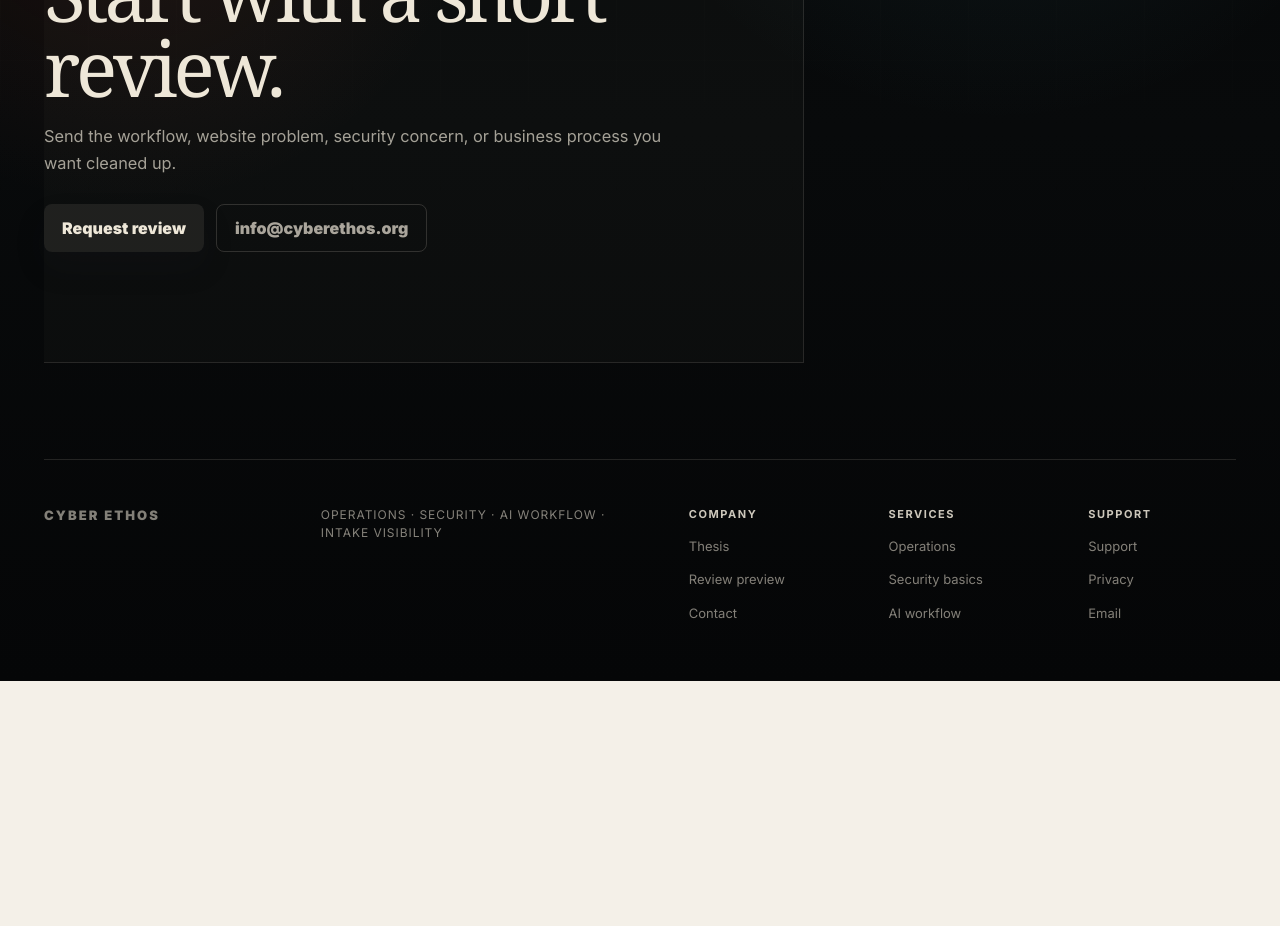
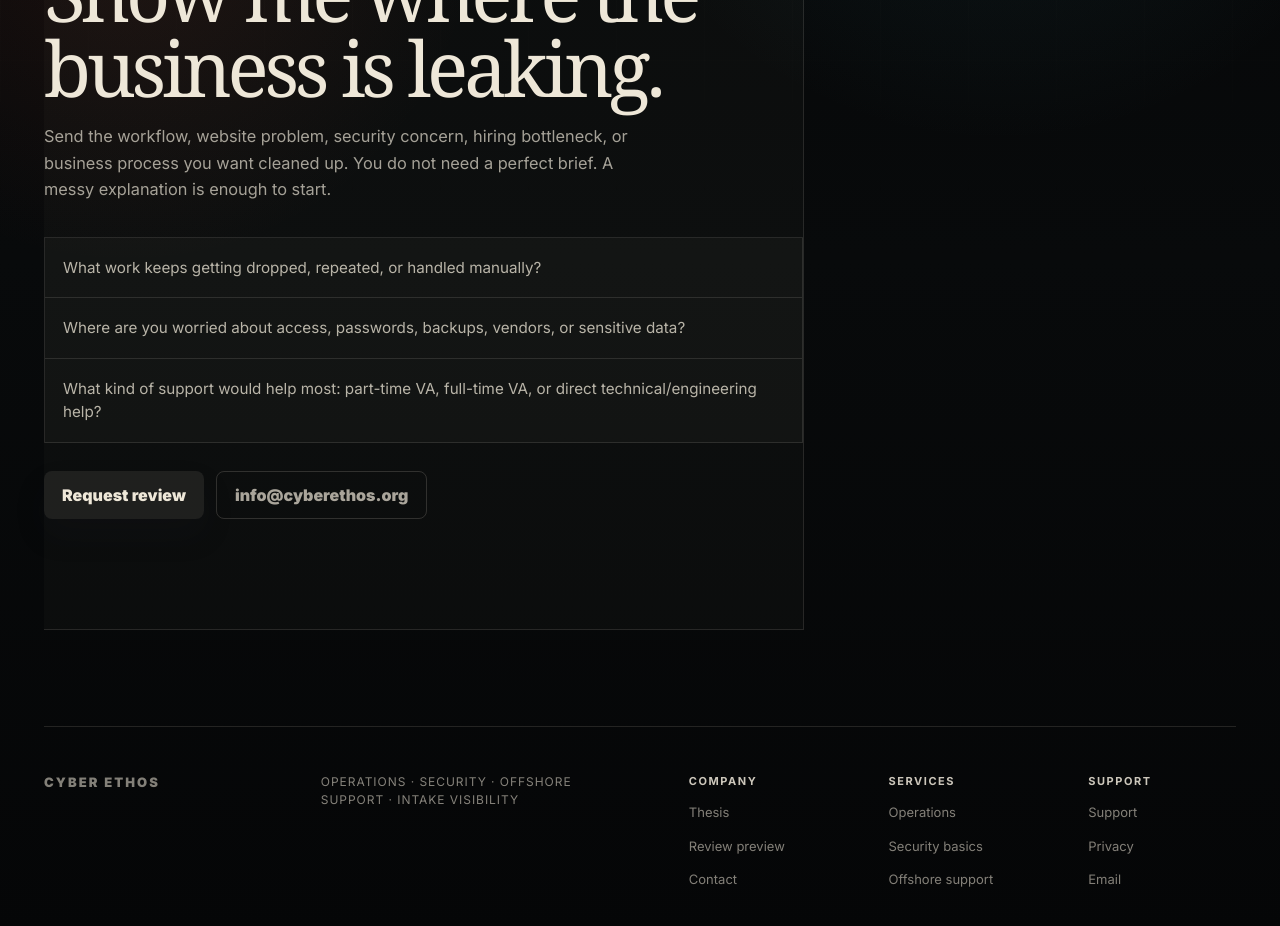
Before and after one commit to asleigher-arch/cyberethos-site, a Next.js app: page /contact in a window 1280 px wide. Shown: the part 380-1306 px from the top of the page. Before the commit the page ends 1061 px from the top, so only its background shows below. Built offline with nearby package versions, Linux system fonts and the light colour scheme.

Commit message:
Update Cyber Ethos offshore support positioning

```diff
--- a/app/contact/page.jsx
+++ b/app/contact/page.jsx
@@ -3,18 +3,29 @@
 import { SiteLayout } from "@/components/SiteLayout";
 
 const emailUrl =
-  "https://mail.google.com/mail/?view=cm&fs=1&to=info@cyberethos.org&su=Cyber%20Ethos%20Operator%20Review";
+  "mailto:info@cyberethos.org?subject=Cyber%20Ethos%20Review%20Request&body=Name%3A%0ACompany%3A%0AWebsite%3A%0AWhat%20is%20leaking%20time%2C%20trust%2C%20control%2C%20or%20security%3F%0AWhat%20support%20would%20help%20most%3A%20part-time%20VA%2C%20full-time%20VA%2C%20or%20engineering%20help%3F%0AWhat%20have%20you%20already%20tried%3F%0A";
+
+const intakePrompts = [
+  "What work keeps getting dropped, repeated, or handled manually?",
+  "Where are you worried about access, passwords, backups, vendors, or sensitive data?",
+  "What kind of support would help most: part-time VA, full-time VA, or direct technical/engineering help?"
+];
 
 export default function ContactPage() {
   return (
     <SiteLayout active="/contact">
       <section className="operator-page contact-panel">
-        <p className="eyebrow">Contact</p>
-        <h1>Start with a short review.</h1>
+        <p className="eyebrow">Request Review</p>
+        <h1>Show me where the business is leaking.</h1>
         <p>
-          Send the workflow, website problem, security concern, or business
-          process you want cleaned up.
+          Send the workflow, website problem, security concern, hiring bottleneck, or business process you want cleaned up. You do not need a perfect brief. A messy explanation is enough to start.
         </p>
+
+        <div className="contact-intake" aria-label="Review request prompts">
+          {intakePrompts.map((prompt) => (
+            <div key={prompt}>{prompt}</div>
+          ))}
+        </div>
 
         <div className="contact-actions">
           <a href={emailUrl} target="_blank" rel="noreferrer">
--- a/app/globals.css
+++ b/app/globals.css
@@ -1633,6 +1633,24 @@ a {
   margin-top: 28px;
 }
 
+.contact-intake {
+  display: grid;
+  gap: 0;
+  margin-top: 34px;
+  border-top: 1px solid rgba(238, 231, 216, 0.12);
+  border-left: 1px solid rgba(238, 231, 216, 0.12);
+}
+
+.contact-intake div {
+  border-right: 1px solid rgba(238, 231, 216, 0.12);
+  border-bottom: 1px solid rgba(238, 231, 216, 0.12);
+  background: rgba(238, 231, 216, 0.025);
+  color: rgba(238, 231, 216, 0.76);
+  padding: 18px;
+  font-size: 0.95rem;
+  line-height: 1.55;
+}
+
 @media (max-width: 900px) {
   .operator-site {
     grid-template-columns: 1fr;
@@ -2058,6 +2076,15 @@ a {
   border-left: 1px solid rgba(238, 231, 216, 0.12);
 }
 
+.deliverable-grid {
+  display: grid;
+  grid-template-columns: repeat(3, minmax(0, 1fr));
+  gap: 0;
+  margin-top: 48px;
+  border-top: 1px solid rgba(238, 231, 216, 0.12);
+  border-left: 1px solid rgba(238, 231, 216, 0.12);
+}
+
 .service-card,
 .visibility-list div,
 .contact-panel {
@@ -2299,6 +2326,10 @@ a {
     grid-template-columns: repeat(2, minmax(0, 1fr));
   }
 
+  .deliverable-grid {
+    grid-template-columns: 1fr;
+  }
+
   .readiness-panel,
   .cyber-figure {
     max-width: 560px;
@@ -2332,6 +2363,7 @@ a {
   }
 
   .gap-grid,
+  .deliverable-grid,
   .readiness-table div,
   .operator-footer nav,
   .final-review-cta {
--- a/app/layout.jsx
+++ b/app/layout.jsx
@@ -1,9 +1,9 @@
 import "./globals.css";
 
 export const metadata = {
-  title: "Cyber Ethos Operator",
+  title: "Cyber Ethos | Small Business Operations and Offshore Support",
   description:
-    "A simple operator report that gives small business owners visibility into operations, security basics, AI workflow, and web intake."
+    "Cyber Ethos helps small business owners find where they are leaking time, trust, control, or security, then plan practical offshore support and direct engineering help."
 };
 
 export default function RootLayout({ children }) {
--- a/app/page.jsx
+++ b/app/page.jsx
@@ -15,8 +15,8 @@ const gaps = [
   },
   {
     number: "03",
-    title: "AI workflow fit",
-    text: "Where AI can remove friction without creating new exposure, confusion, or loss of control."
+    title: "Offshore support fit",
+    text: "Where full-time or part-time virtual assistants and direct technical talent can remove bottlenecks without losing control."
   },
   {
     number: "04",
@@ -29,7 +29,7 @@ const reviewRows = [
   { label: "OVERALL", value: "54", note: "Useful upside. Cleanup needed first." },
   { label: "OPERATIONS", value: "41", note: "Ownership and follow-up gaps." },
   { label: "SECURITY", value: "36", note: "MFA, access, backups, recovery." },
-  { label: "AI FIT", value: "76", note: "Strong admin automation potential." }
+  { label: "TALENT FIT", value: "76", note: "Strong support and delivery potential." }
 ];
 
 const process = [
@@ -37,6 +37,21 @@ const process = [
   "Find the gaps creating risk or wasted time",
   "Separate quick fixes from deeper cleanup",
   "Deliver a plain-English action plan"
+];
+
+const deliverables = [
+  {
+    title: "Leak map",
+    text: "A plain-English view of where time, trust, control, or security is slipping through the cracks."
+  },
+  {
+    title: "First cleanup moves",
+    text: "The few fixes to handle before adding another tool, contractor, virtual assistant, or engineering resource."
+  },
+  {
+    title: "Hiring fit note",
+    text: "Which roles can be handled by part-time support, full-time offshore help, or a direct engineering team."
+  }
 ];
 
 function CyberFigure() {
@@ -65,7 +80,7 @@ function CyberFigure() {
         </div>
         <div>
           <dt>DOMAIN</dt>
-          <dd>Operations · Security · AI</dd>
+          <dd>Operations · Security · Talent</dd>
         </div>
         <div>
           <dt>OUTPUT</dt>
@@ -163,10 +178,10 @@ export default function HomePage() {
     <SiteLayout active="/">
       <section className="operator-hero brief-hero">
         <div className="hero-brief">
-          <p className="eyebrow">CYBER ETHOS · SMALL BUSINESS READINESS · PRACTICAL SECURITY</p>
+          <p className="eyebrow">CYBER ETHOS · SMALL BUSINESS READINESS · OFFSHORE SUPPORT</p>
           <h1>Small businesses do not need more tools. They need to know what is leaking time, trust, and control.</h1>
           <p className="subheading">
-            Cyber Ethos reviews your operations, security basics, AI workflow fit, and web intake, then gives you a practical cleanup report.
+            Cyber Ethos reviews your operations, security basics, web intake, and offshore hiring fit, then gives you a practical cleanup and staffing plan.
           </p>
           <div className="hero-actions">
             <a href="/contact">Request review</a>
@@ -214,7 +229,7 @@ export default function HomePage() {
           <div>
             <h2>A clear read on what to fix first.</h2>
             <p>
-              The report is not a generic dashboard. It is a short operator brief showing the friction, risk, and automation opportunities that matter right now.
+              The report is not a generic dashboard. It is a short operator brief showing the friction, risk, and offshore support opportunities that matter right now.
             </p>
             <ReviewSignalFigure />
           </div>
@@ -236,8 +251,24 @@ export default function HomePage() {
         </div>
       </section>
 
+      <section className="operator-section deliverable-section" id="deliverables">
+        <div className="section-kicker"><span>04</span><em>WHAT YOU GET</em></div>
+        <div className="section-title">
+          <h2>A short report owners can actually use.</h2>
+        </div>
+        <div className="deliverable-grid">
+          {deliverables.map((item, index) => (
+            <article key={item.title} className="service-card gap-card">
+              <span>{String(index + 1).padStart(2, "0")}</span>
+              <h3>{item.title}</h3>
+              <p>{item.text}</p>
+            </article>
+          ))}
+        </div>
+      </section>
+
       <section className="operator-section process-section-dark" id="process">
-        <div className="section-kicker"><span>04</span><em>PROCESS</em></div>
+        <div className="section-kicker"><span>05</span><em>PROCESS</em></div>
         <div className="split-section illustrated-section">
           <div>
             <h2>Review the business like an operator, not a software salesperson.</h2>
--- a/app/privacy/page.jsx
+++ b/app/privacy/page.jsx
@@ -16,7 +16,7 @@ export default function PrivacyPage() {
         <div className="legal-card">
           <p>
             Cyber Ethos Operator is a local self-assessment app for small-business operations,
-            security basics, and automation readiness. This policy explains what information the
+            security basics, and offshore support readiness. This policy explains what information the
             current version of the app collects and how purchase processing works.
           </p>
 
--- a/app/support/page.jsx
+++ b/app/support/page.jsx
@@ -36,7 +36,7 @@ export default function SupportPage() {
           <h2>What the app does</h2>
           <p>
             Cyber Ethos Operator gives small-business owners a short self-assessment across
-            operations, security basics, and automation readiness. The paid report provides scores,
+            operations, security basics, and offshore support readiness. The paid report provides scores,
             top findings, practical next moves, and a 30-day cleanup plan.
           </p>
 
--- a/components/HeroScene.jsx
+++ b/components/HeroScene.jsx
@@ -38,7 +38,7 @@ export default function HeroScene() {
           animate={{ opacity: 1, y: 0, filter: "blur(0px)" }}
           transition={{ duration: 0.9, ease: [0.22, 1, 0.36, 1] }}
         >
-          Ambient AI operating systems
+          Offshore operating support
         </Motion.p>
         <Motion.h1
           initial={{ opacity: 0, y: 28, filter: "blur(16px)" }}
@@ -52,8 +52,8 @@ export default function HeroScene() {
           animate={{ opacity: 1, y: 0, filter: "blur(0px)" }}
           transition={{ duration: 0.9, delay: 0.18, ease: [0.22, 1, 0.36, 1] }}
         >
-          Cyber Ethos turns automation, cybersecurity, web presence, integrations,
-          monitoring, and community into one elegant business ecosystem.
+          Cyber Ethos turns offshore staffing, cybersecurity, web presence, integrations,
+          monitoring, and community into one practical business support system.
         </Motion.p>
       </div>
 
--- a/components/SiteLayout.jsx
+++ b/components/SiteLayout.jsx
@@ -37,7 +37,7 @@ export function SiteLayout({ active = "/", children }) {
 
       <footer className="operator-footer">
         <a href="/" className="footer-brand">Cyber Ethos</a>
-        <p className="footer-line">Operations · Security · AI workflow · Intake visibility</p>
+        <p className="footer-line">Operations · Security · Offshore support · Intake visibility</p>
         <nav aria-label="Footer navigation">
           <div>
             <strong>Company</strong>
@@ -49,7 +49,7 @@ export function SiteLayout({ active = "/", children }) {
             <strong>Services</strong>
             <a href="/#gaps">Operations</a>
             <a href="/#gaps">Security basics</a>
-            <a href="/#gaps">AI workflow</a>
+            <a href="/#gaps">Offshore support</a>
           </div>
           <div>
             <strong>Support</strong>
```
